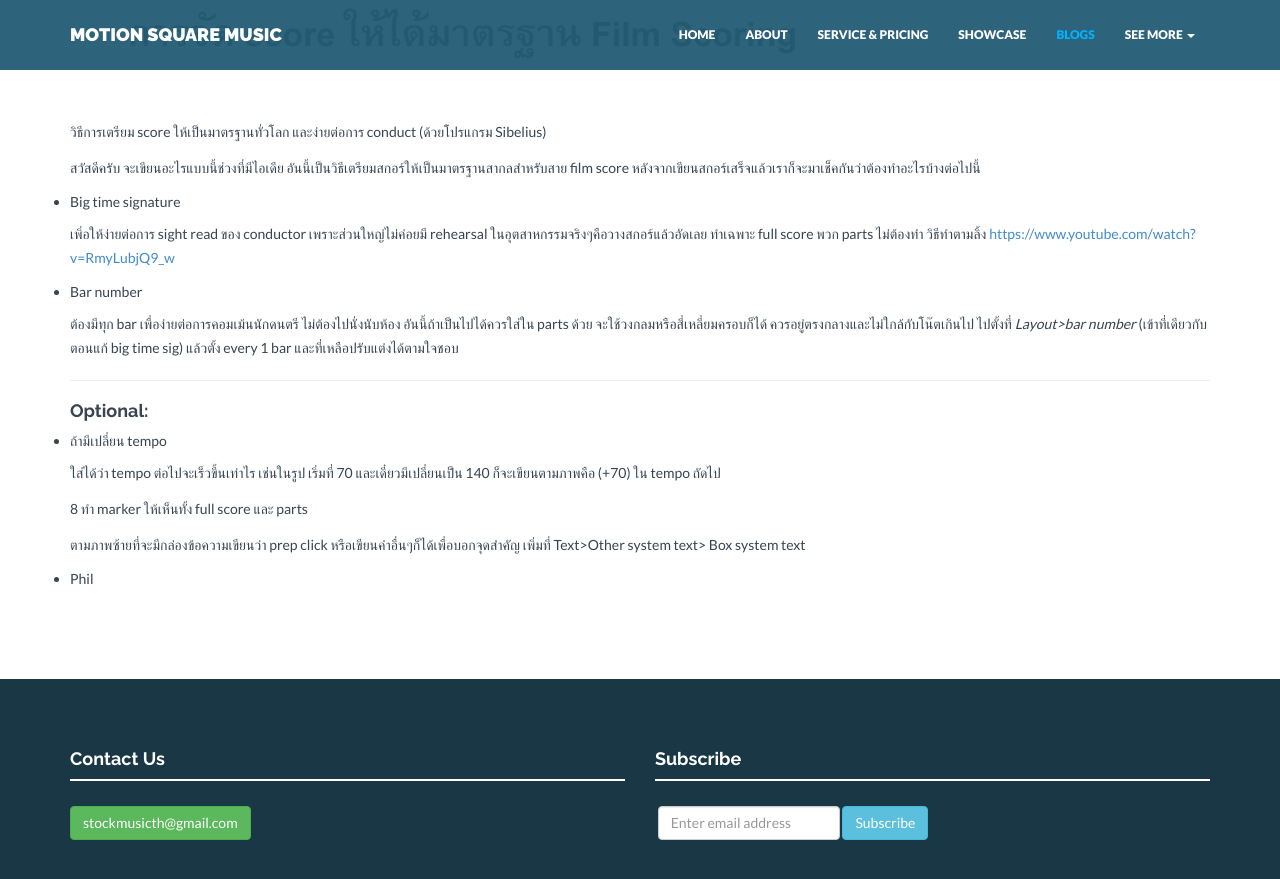
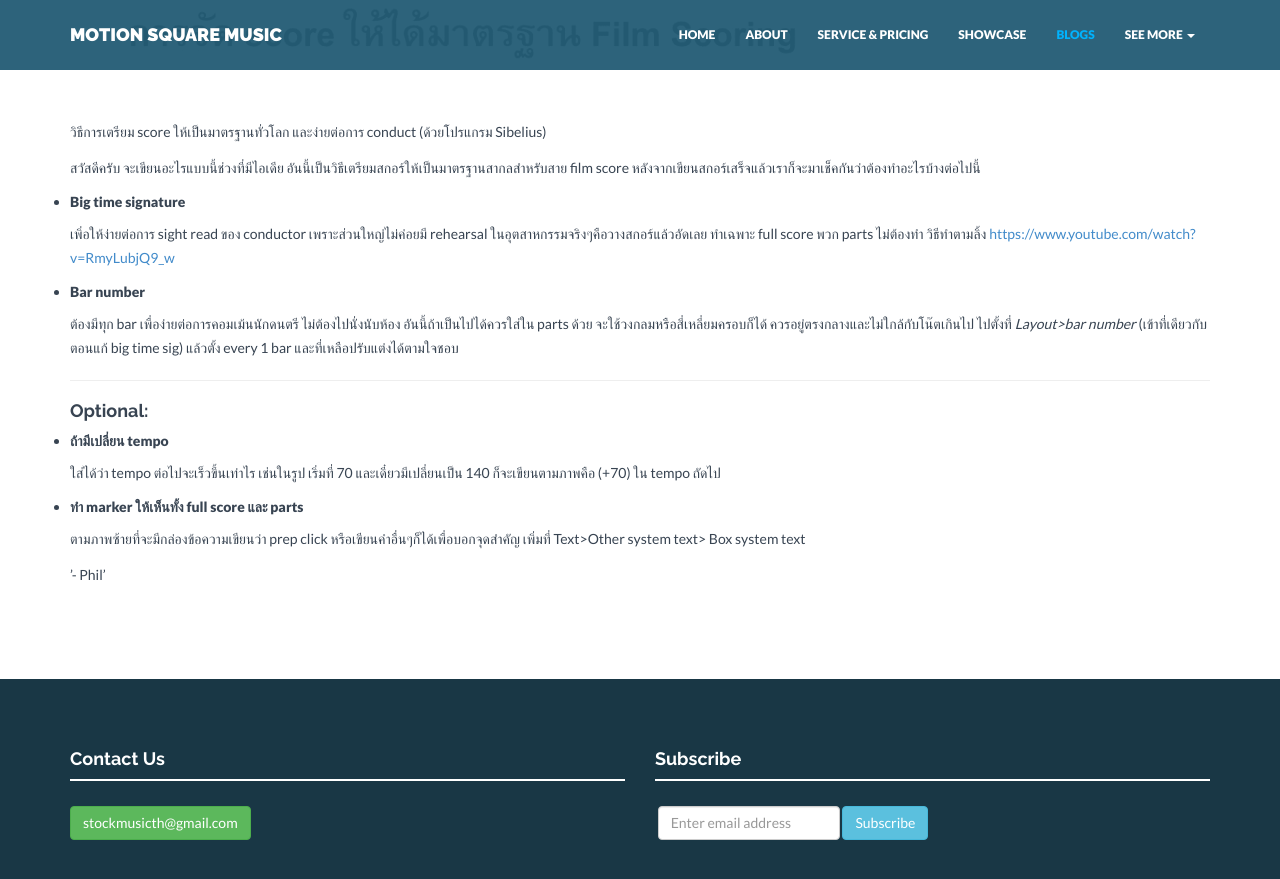
Before and after one commit to motionsquaremusic/motionsquaremusic.github.io, a Jekyll site: the page built from _posts/2015-04-14-score-prep.markdown, in a window 1280 px wide and 900 px high, scrolled down 904 px. Shown: the top 879 px of the window. Built offline with Jekyll 4.4.1, drawn with Linux system fonts in a browser that asks for light colours; nearby versions of some CDN libraries; comment, search, counter and statistics services are not loaded.

Commit message:
blogpost

```diff
--- a/_posts/2015-04-07-what-is-suite.markdown
+++ b/_posts/2015-04-07-what-is-suite.markdown
@@ -18,4 +18,4 @@ Suite คือเพลงที่เขียนขึ้นมาก่อ
 ประโยชน์ของมันคือทำก่อนถ้าผ่านพอหนังตัดเสร็จแล้วก็จะทำงานได้เร็วขึ้น คนตัดจะเอาเพลงจากsuite ไปตัดใส่หนังไกด์ได้ง่าย เหมือนๆกับการเขียนธีมขึ้นมาก่อน
 
 
-- Phil
+'- Phil'
--- a/_posts/2015-04-14-score-prep.markdown
+++ b/_posts/2015-04-14-score-prep.markdown
@@ -14,13 +14,13 @@ active: blogs
 สวัสดีครับ จะเขียนอะไรแบบนี้ช่วงที่มีไอเดีย อันนี้เป็นวิธีเตรียมสกอร์ให้เป็นมาตรฐานสากลสำหรับสาย film score
 หลังจากเขียนสกอร์เสร็จแล้วเราก็จะมาเช็คกันว่าต้องทำอะไรบ้างต่อไปนี้
 
-* Big time signature
+* __Big time signature__
 
 เพิ่อให้ง่ายต่อการ sight read ของ conductor เพราะส่วนใหญ่ไม่ค่อยมี rehearsal ในอุตสาหกรรมจริงๆคือวางสกอร์แล้วอัดเลย
 ทำเฉพาะ full score พวก parts ไม่ต้องทำ วิธีทำตามลิ้ง
 <https://www.youtube.com/watch?v=RmyLubjQ9_w>
 
-* Bar number
+* __Bar number__
 
 ต้องมีทุก bar เพื่อง่ายต่อการคอมเม้นนักดนตรี ไม่ต้องไปนั่งนับห้อง อันนี้ถ้าเป็นไปได้ควรใส่ใน parts ด้วย จะใช้วงกลมหรือสี่เหลี่ยมครอบก็ได้ ควรอยู่ตรงกลางและไม่ใกล้กับโน๊ตเกินไป
 ไปตั้งที่ _Layout>bar number_ (เข้าที่เดียวกับตอนแก้ big time sig) แล้วตั้ง every 1 bar และที่เหลือปรับแต่งได้ตามใจชอบ
@@ -29,14 +29,14 @@ ___
 
 #### Optional:
 
-* ถ้ามีเปลี่ยน tempo
+* __ถ้ามีเปลี่ยน tempo__
 
 ใส่ได้ว่า tempo ต่อไปจะเร็วขึ้นเท่าไร เช่นในรูป เริ่มที่ 70 และเดี๋ยวมีเปลี่ยนเป็น 140 ก็จะเขียนตามภาพคือ (+70) ใน tempo ถัดไป
 
-8 ทำ marker ให้เห็นทั้ง full score และ parts
+* __ทำ marker ให้เห็นทั้ง full score และ parts__
 
 ตามภาพซ้ายที่จะมีกล่องข้อความเขียนว่า prep click หรือเขียนคำอื่นๆก็ได้เพื่อบอกจุดสำคัญ
 เพิ่มที่ Text>Other system text> Box system text
 
 
-- Phil
+'- Phil'
```
